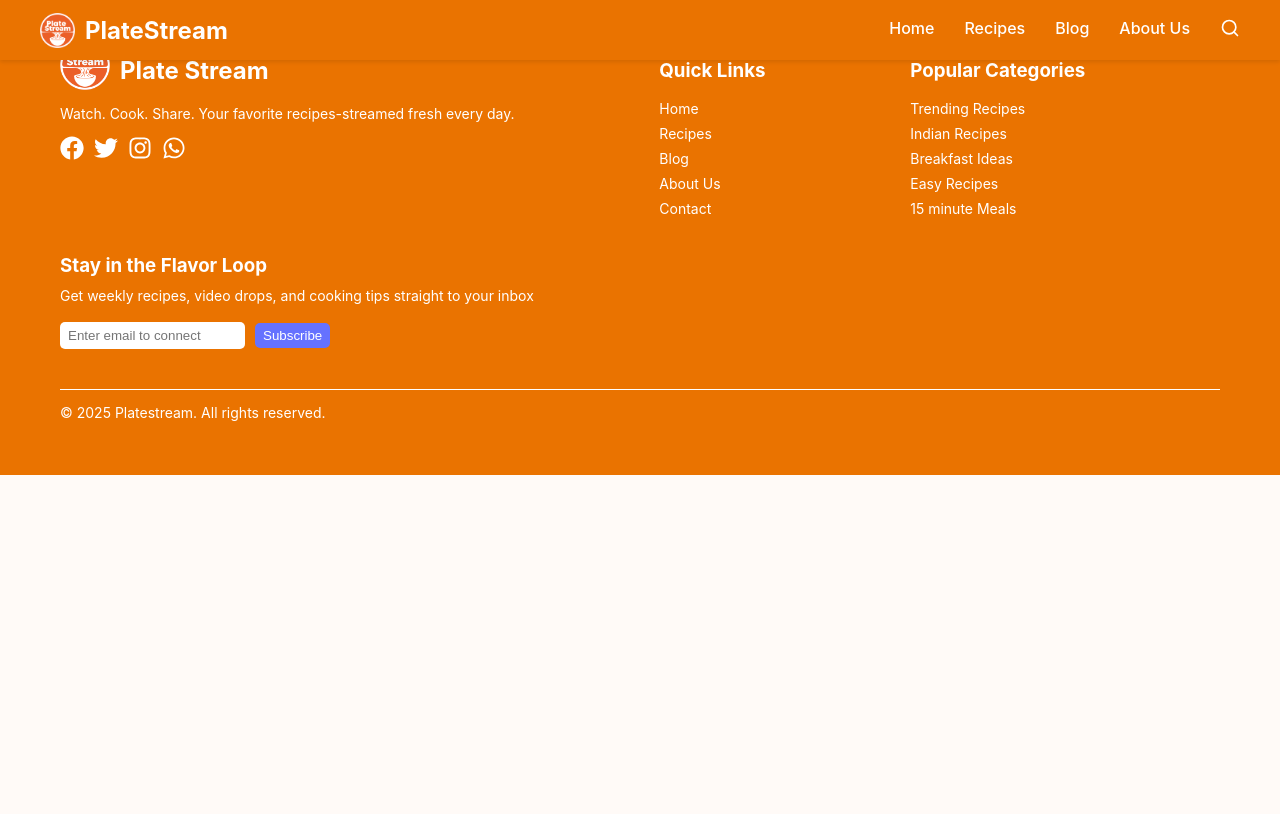
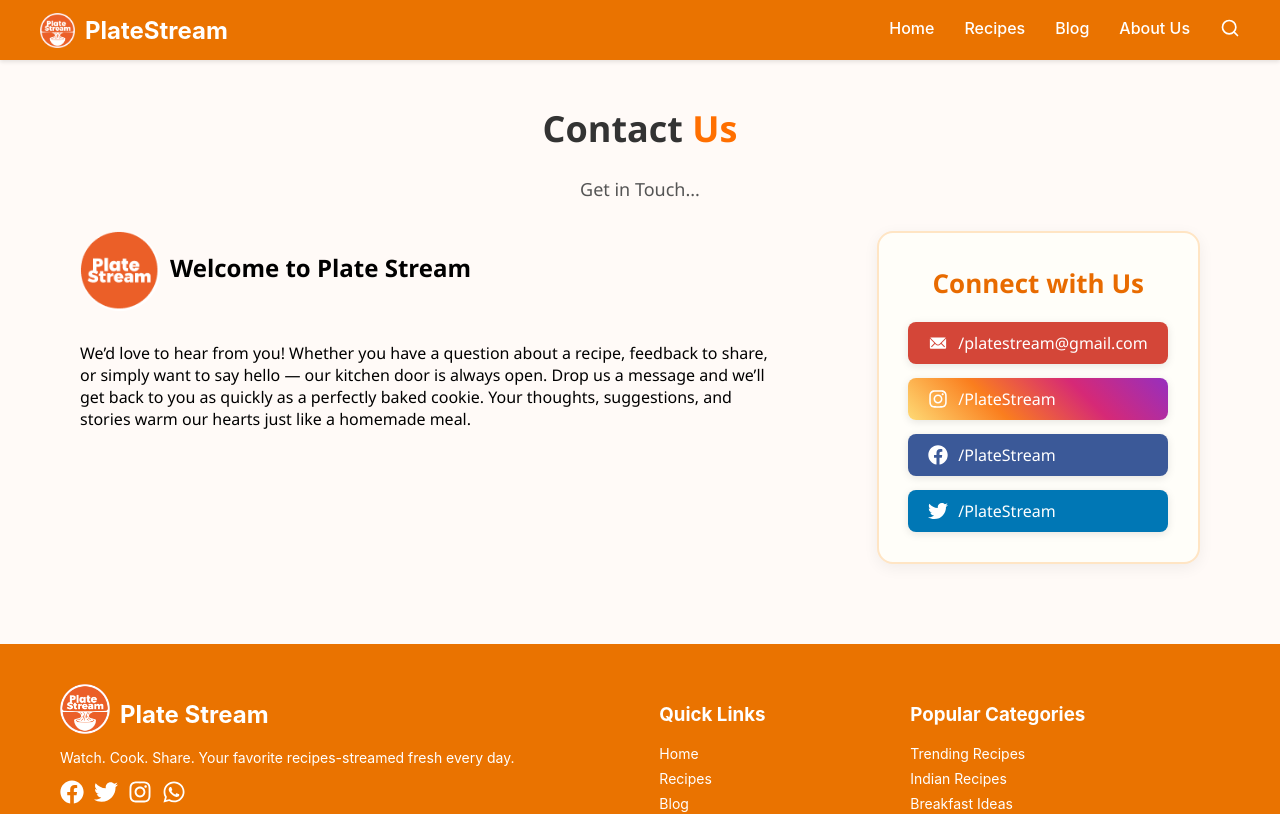
Before and after one commit to Elangovan2006M/Food-Recipes, a React (Create React App) app in the folder FoodyUI/: page /contact in a window 1280 px wide. Shown: the top 814 px of the page. Built offline with nearby package versions, Linux system fonts and the light colour scheme.

Commit message:
contact page added

```diff
--- a/FoodyUI/src/App.js
+++ b/FoodyUI/src/App.js
@@ -10,6 +10,7 @@ import Blog from './Components/Blog';
 import Recipe from './Components/Recipe';
 import BlogRecipePage from './Components/BlogRecipePage';
 import AboutUs from './Components/About';
+import Contact from './Components/Contact';
 
 const App = () => {
   return (
@@ -25,6 +26,7 @@ const App = () => {
           <Route path="/blogs" element={<Blog/>} />
           <Route path="/blogs/view" element={<BlogRecipePage/>}/>
           <Route path='/aboutus' element={<AboutUs/>}/>
+          <Route path='/contact' element={<Contact/>}/>
         </Routes>
 
         <Footer/>
--- /dev/null
+++ b/FoodyUI/src/Components/Contact.js
@@ -0,0 +1,44 @@
+import React from 'react';
+import '../Styles/Contact.css';
+import logo from '../Assests/round-logo.png';
+import AboutUsBanner from '../Assests/aboutusbanner.png';
+import { IoIosMail } from "react-icons/io";
+import { FaFacebook, FaTwitter, FaInstagram } from "react-icons/fa";
+
+const Contact = () => {
+    return (
+        <div className="contact-us-container">
+            <div className="contact-us-header">
+                <h1>Contact<span> Us</span></h1>
+                <p>Get in Touch...</p>
+            </div>
+
+            <div className="contact-us-body">
+                <div className="contact-us">
+                    <div className='contact-us-title'>
+                        <img src={logo} alt="Plate Stream Logo" className="contact-us-logo" />
+                        <h2>Welcome to Plate Stream</h2>
+                    </div>
+                    <p>
+                    We’d love to hear from you! Whether you have a question about a recipe, feedback to share, or simply want to say hello — our kitchen door is always open. Drop us a message and we’ll get back to you as quickly as a perfectly baked cookie. Your thoughts, suggestions, and stories warm our hearts just like a homemade meal.
+                    </p>
+                </div>
+                <div className='Links'>
+                <div className='Links-title'>
+                    <h2>Connect with Us</h2>
+                </div>
+                <div className='Links-body'>
+                    <a href="platestram@gmail.com" className="email-link" target='new' style={{backgroundColor:" #d44638"}}><IoIosMail />/platestream@gmail.com</a>
+                    <a href="https://www.instagram.com/platestram/" className="instagram-link" target='new' style={{background: "linear-gradient(45deg, #feda75, #fa7e1e, #d62976, #962fbf)"}}><FaInstagram/>/PlateStream</a>
+                    <a href="https://www.facebook.com/platestram" className="facebook-link" target='new' style={{backgroundColor:" #3b5998"}}><FaFacebook/>/PlateStream</a>
+                    <a href="https://www.twitter.com/platestream" className="linkedin-link" target='new' style={{backgroundColor:" #0077b5"}}><FaTwitter/>/PlateStream</a>
+                </div>
+            </div>
+            </div>
+
+
+        </div>
+    );
+};
+
+export default Contact;
--- a/FoodyUI/src/Components/RecipeDisplay.js
+++ b/FoodyUI/src/Components/RecipeDisplay.js
@@ -16,7 +16,7 @@ const RecipeDisplay = () => {
     <div className="recipe-display-container">
       <h2 className="recipe-title">{selectedRecipe.foodName}</h2>
 
-      {/*Video Section */}
+     {/* Video & Ingredients Section */}
       <div className="media-ingredients-wrapper">
         <div className="video-box">
           <iframe
@@ -27,16 +27,16 @@ const RecipeDisplay = () => {
           ></iframe>
         </div>
 
-        {/* Ingredients Section */}
         <div className="ingredients-box">
           <h3>Ingredients</h3>
           <ul>
             {selectedRecipe.ingredients.split('$').map((item, index) => (
-              <li key={index} ><span className='ingredient'>{item.trim()}</span></li>
+              <li key={index}><span className="ingredient">{item.trim()}</span></li>
             ))}
           </ul>
         </div>
       </div>
+
 
       {/* Metadata and Overview */}
       <div className="metadata-overview-wrapper">
@@ -45,10 +45,10 @@ const RecipeDisplay = () => {
           <div className="overview-box">
             <div className="metadata-row">
               <div className="meta-box">
-                <div><GiCampCookingPot style={{color:"#e86b00"}}/><span>Cook time</span><p>{selectedRecipe.cookTime} Min</p></div>
-                <div><GiKnifeFork style={{color:"#e86b00"}}/><span>Prep time </span><p>{selectedRecipe.prepTime} Min</p></div>
-                <div><BiWorld style={{color:"#e86b00"}}/><span>Cuisine </span><p>{selectedRecipe.cuisines}</p></div>
-                <div><MdSignalCellularAlt style={{color:"#e86b00"}}/><span>Difficulty</span><p>{selectedRecipe.difficulty}</p></div>
+                <div><GiCampCookingPot style={{color:"#e86b00",fontSize:"20px"}}/><span>Cook time</span><p>{selectedRecipe.cookTime} Min</p></div>
+                <div><GiKnifeFork style={{color:"#e86b00",fontSize:"20px"}}/><span>Prep time </span><p>{selectedRecipe.prepTime} Min</p></div>
+                <div><BiWorld style={{color:"#e86b00",fontSize:"20px"}}/><span>Cuisine </span><p>{selectedRecipe.cuisines}</p></div>
+                <div><MdSignalCellularAlt style={{color:"#e86b00",fontSize:"20px"}}/><span>Difficulty</span><p>{selectedRecipe.difficulty}</p></div>
               </div>
             </div>
             <div className="overview-text">
--- /dev/null
+++ b/FoodyUI/src/Styles/Contact.css
@@ -0,0 +1,116 @@
+.contact-us-container {
+    margin: 40px 60px;
+    padding: 40px 20px;
+    font-family: 'Segoe UI', sans-serif;
+  }
+
+  .contact-us-header {
+    text-align: center;
+    margin-bottom: 30px;
+  }
+
+  .contact-us-header h1 {
+    font-size: 36px;
+    color: #333;
+  }
+
+  .contact-us-header h1 span {
+    color: #ff6f00;
+  }
+
+  .contact-us-header p {
+    font-size: 18px;
+    color: #555;
+    margin-top: 0px;
+  }
+
+  .contact-us-body {
+    display: flex;
+    flex-wrap: wrap;
+    justify-content: space-between;
+    gap: 40px;
+    margin-top: 20px;
+  }
+
+  .contact-us {
+    flex: 1 1 45%;
+    margin-right: 5%;
+  }
+
+  .contact-us-title {
+    display: flex;
+    gap: 10px;
+  }
+
+
+  .contact-us-logo {
+    width: 80px;
+    margin-bottom: 15px;
+  }
+
+
+
+  .Links {
+    /* margin: 40px auto; */
+    padding: 10px 30px 30px 30px;
+    max-width: 400px;
+    background-color: #fffef9;
+    border: 2px solid #ffe5c4;
+    border-radius: 16px;
+    box-shadow: 0 4px 15px rgba(0, 0, 0, 0.06);
+    text-align: center;
+    font-family: 'Segoe UI', sans-serif;
+  }
+
+  .Links-title h2 {
+    font-size: 26px;
+    color: #e86b00;
+    /* margin-bottom: 25px; */
+    font-weight: 700;
+  }
+
+  .Links-body {
+    display: flex;
+    flex-direction: column;
+    gap: 14px;
+    align-items: center;
+  }
+
+  .Links-body a {
+    display: flex;
+    align-items: center;
+    gap: 10px;
+    color: white;
+    text-decoration: none;
+    font-size: 16px;
+    font-weight: 500;
+    padding: 10px 20px;
+    border-radius: 8px;
+    width: 100%;
+    max-width: 220px;
+    transition: transform 0.2s ease, box-shadow 0.2s ease;
+    box-shadow: 0 2px 8px rgba(0,0,0,0.1);
+  }
+
+  .Links-body a:hover {
+    transform: translateY(-2px);
+    box-shadow: 0 4px 12px rgba(0,0,0,0.15);
+  }
+
+  /* Optional: Add icon size consistency */
+  .Links-body svg {
+    font-size: 20px;
+  }
+
+  /* Responsive layout */
+  @media (max-width: 600px) {
+    .Links {
+      padding: 20px;
+    }
+
+    .Links-body a {
+      width: 100%;
+      font-size: 15px;
+      padding: 10px;
+    }
+  }
--- a/FoodyUI/src/Styles/TrendingRecipeCard.css
+++ b/FoodyUI/src/Styles/TrendingRecipeCard.css
@@ -63,6 +63,7 @@
   z-index: 2;
 }
 
+
 .image-container:hover .image-overlay {
   opacity: 1;
 }
```
Also changed, not shown: FoodyUI/src/Styles/RecipeDisplay.css (+155 -130 lines).
